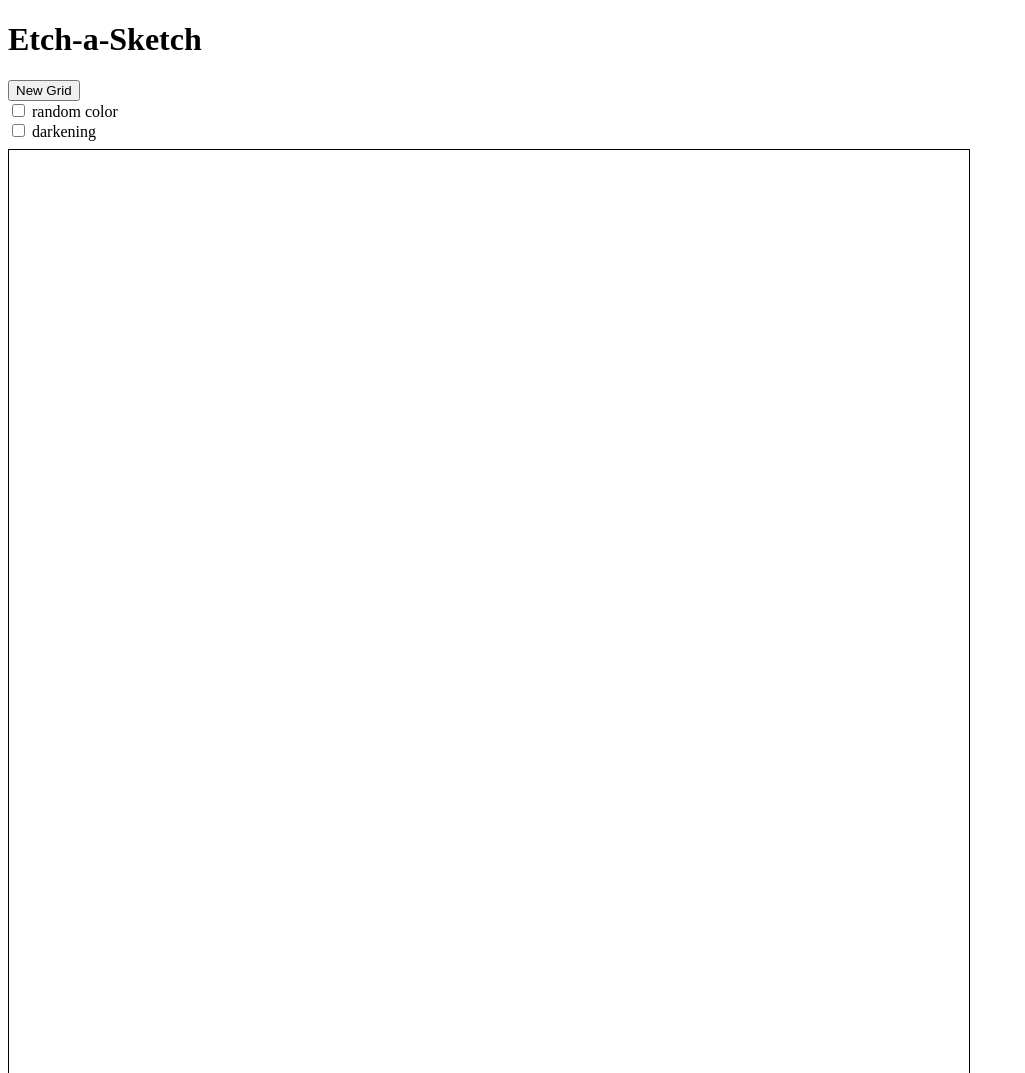
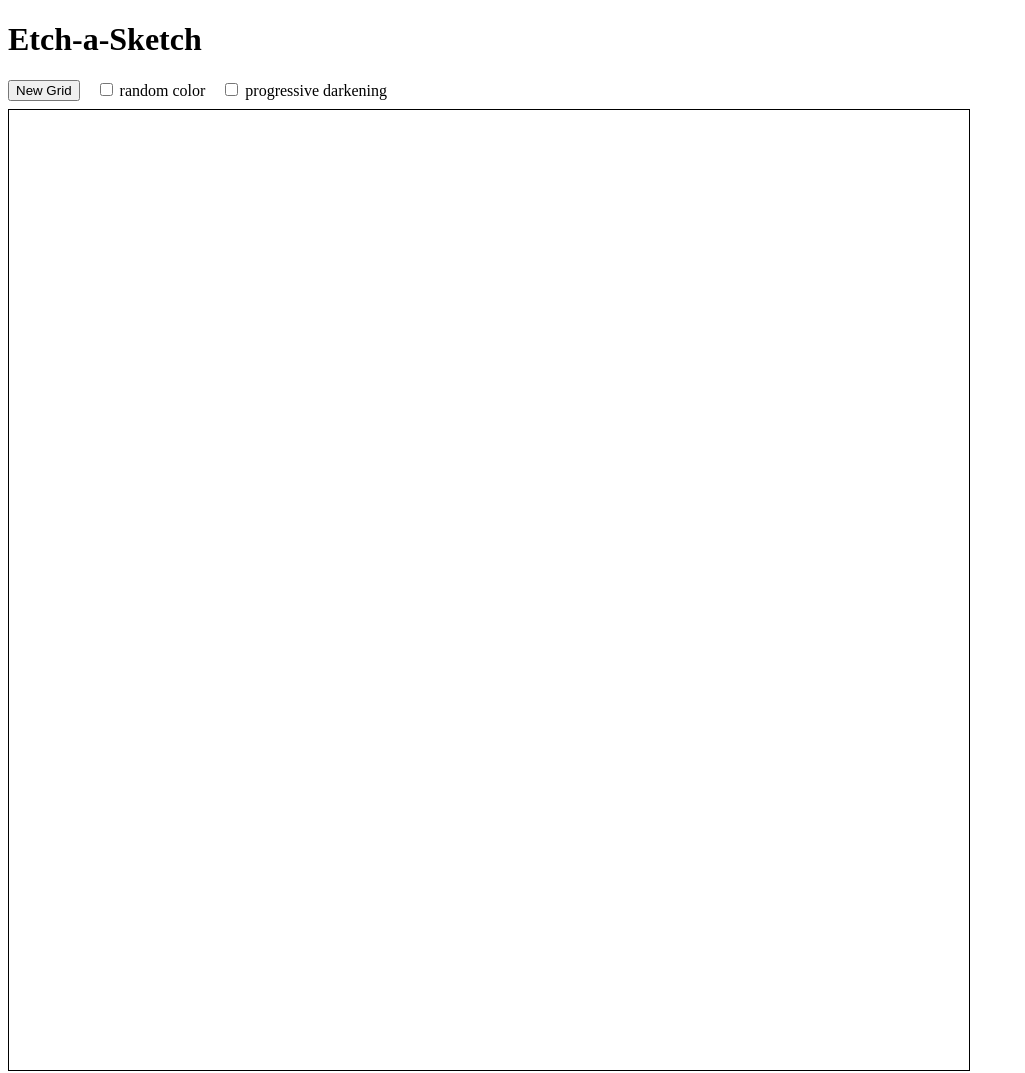
Before and after one commit to SabineEmden/etch-a-sketch, a plain HTML site: page index.html in a window 1280 px wide. Shown: the top 1073 px of the page, without its empty margins (0-1025 px from the left). Drawn offline with Linux system fonts and the light colour scheme.

Commit message:
Position button and checkboxes in one line
Position button and checkboxes for random color and progressive
darkening on one line on top of sketchpad.

```diff
--- a/index.html
+++ b/index.html
@@ -9,15 +9,16 @@
 <body>
   <h1>Etch-a-Sketch</h1>
 
-  <button id="btn">New Grid</button>
-
-  <div>
-    <input type="checkbox" id="random">
-    <label for="random">random color</label>
-  </div>
-  <div>
-    <input type="checkbox" id="darkening">
-    <label for="darkening">darkening</label>
+  <div id="settings">
+    <button id="btn">New Grid</button>
+    <div class="option">
+      <input type="checkbox" id="random">
+      <label for="random">random color</label>
+    </div>
+    <div class="option">
+      <input type="checkbox" id="darkening">
+      <label for="darkening">progressive darkening</label>
+    </div>
   </div>
 
   <div id="sketch-pad"></div>
--- a/script.js
+++ b/script.js
@@ -6,7 +6,6 @@ function createGrid(num) {
     const cell = document.createElement("div");
     cell.classList.add("cell");
     cell.setAttribute("style", `hight: ${size}px; width: ${size}px`);
-    // cell.textContent = `${i + 1}`;
     sketchPad.appendChild(cell);
   }
 }
--- a/style.css
+++ b/style.css
@@ -11,3 +11,9 @@
 .cell {
   background-color: white;
 }
+
+#settings {
+  display: flex;
+  align-items: center;
+  gap: 16px;
+}
```
